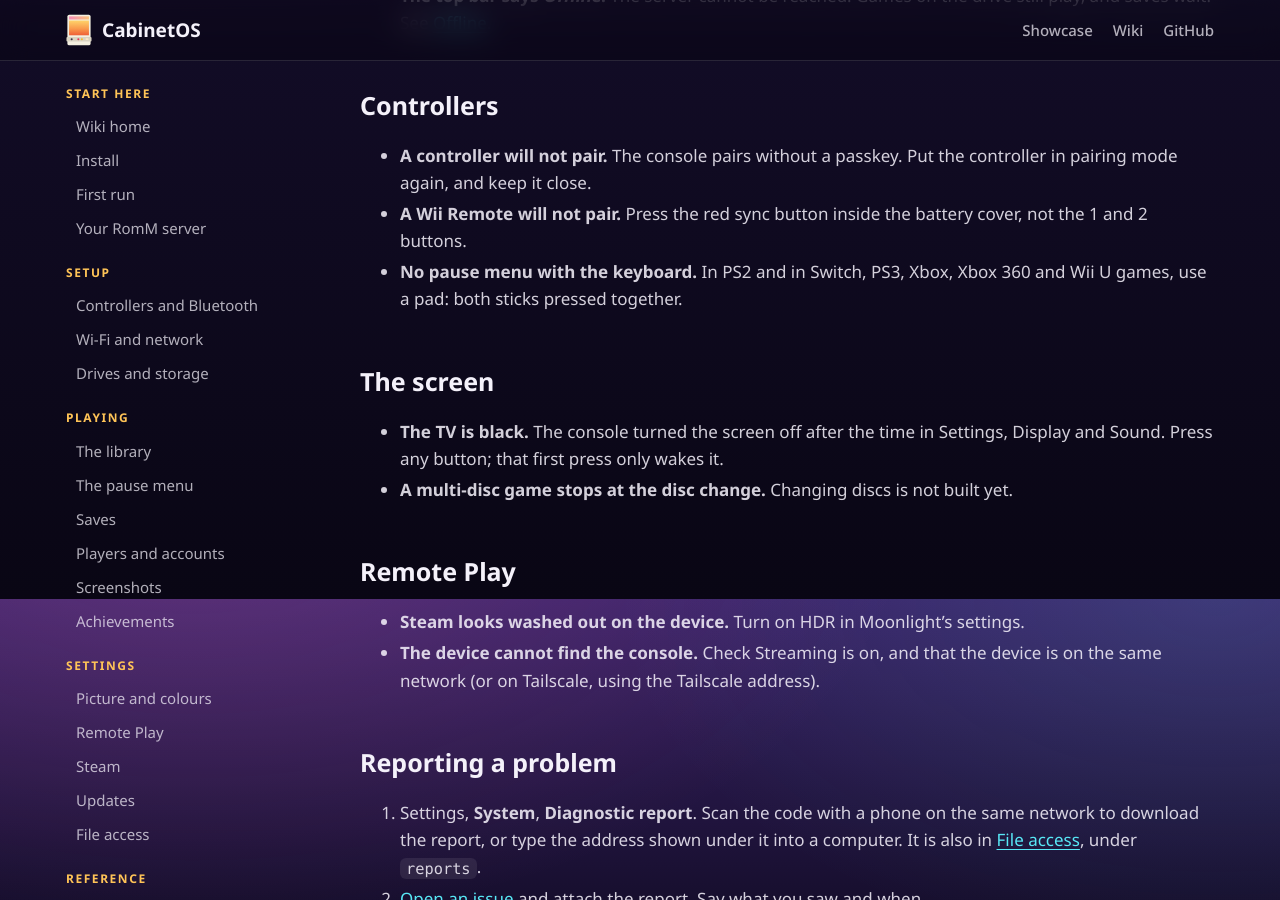
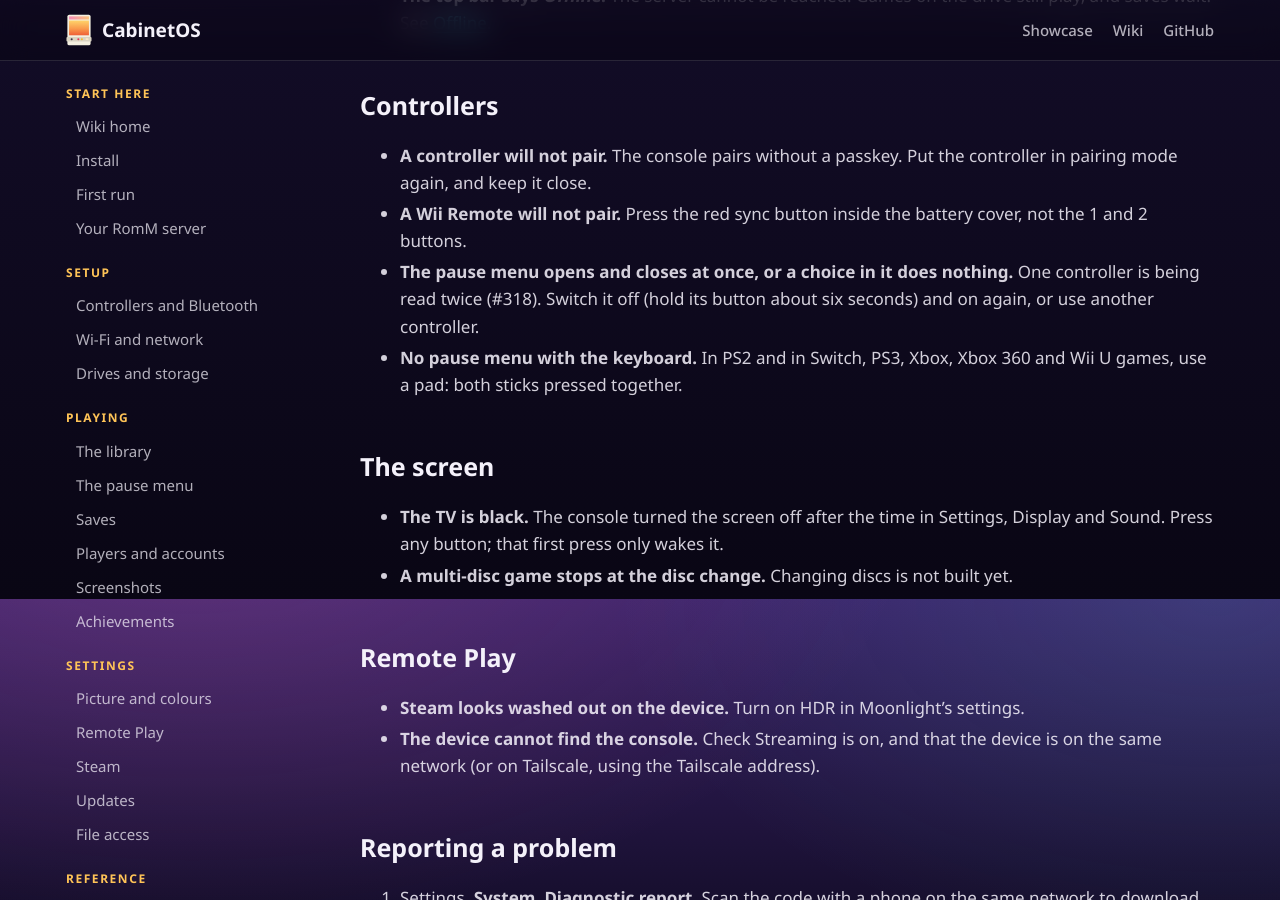
Before and after one commit to MMagTech/cabinetos, a Jekyll site: the page built from docs/wiki/troubleshooting.md, in a window 1280 px wide and 900 px high, scrolled down 1201 px. Built offline with Jekyll 4.4.1, drawn with Linux system fonts in a browser that asks for light colours; our own code applies the rules of GitHub Pages for plain Markdown files.

Commit message:
Wiki: the workaround for one controller read twice (#318)
Co-Authored-By: Claude Opus 5.5 <noreply@anthropic.com>

```diff
--- a/docs/wiki/troubleshooting.md
+++ b/docs/wiki/troubleshooting.md
@@ -35,6 +35,9 @@ The system's name in a message is RomM's name for the platform.
   controller in pairing mode again, and keep it close.
 - **A Wii Remote will not pair.** Press the red sync button inside the battery
   cover, not the 1 and 2 buttons.
+- **The pause menu opens and closes at once, or a choice in it does nothing.**
+  One controller is being read twice (#318). Switch it off (hold its button
+  about six seconds) and on again, or use another controller.
 - **No pause menu with the keyboard.** In PS2 and in Switch, PS3, Xbox, Xbox 360
   and Wii U games, use a pad: both sticks pressed together.
 
```
